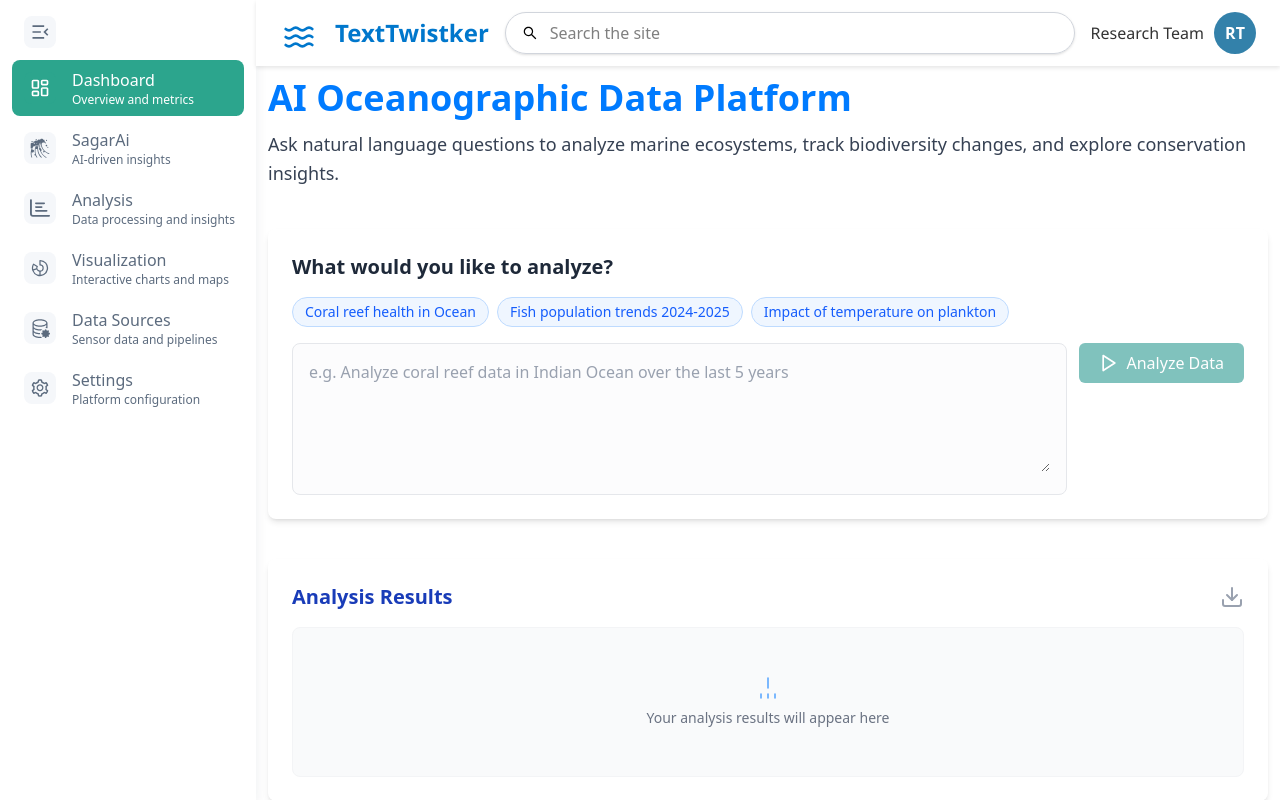
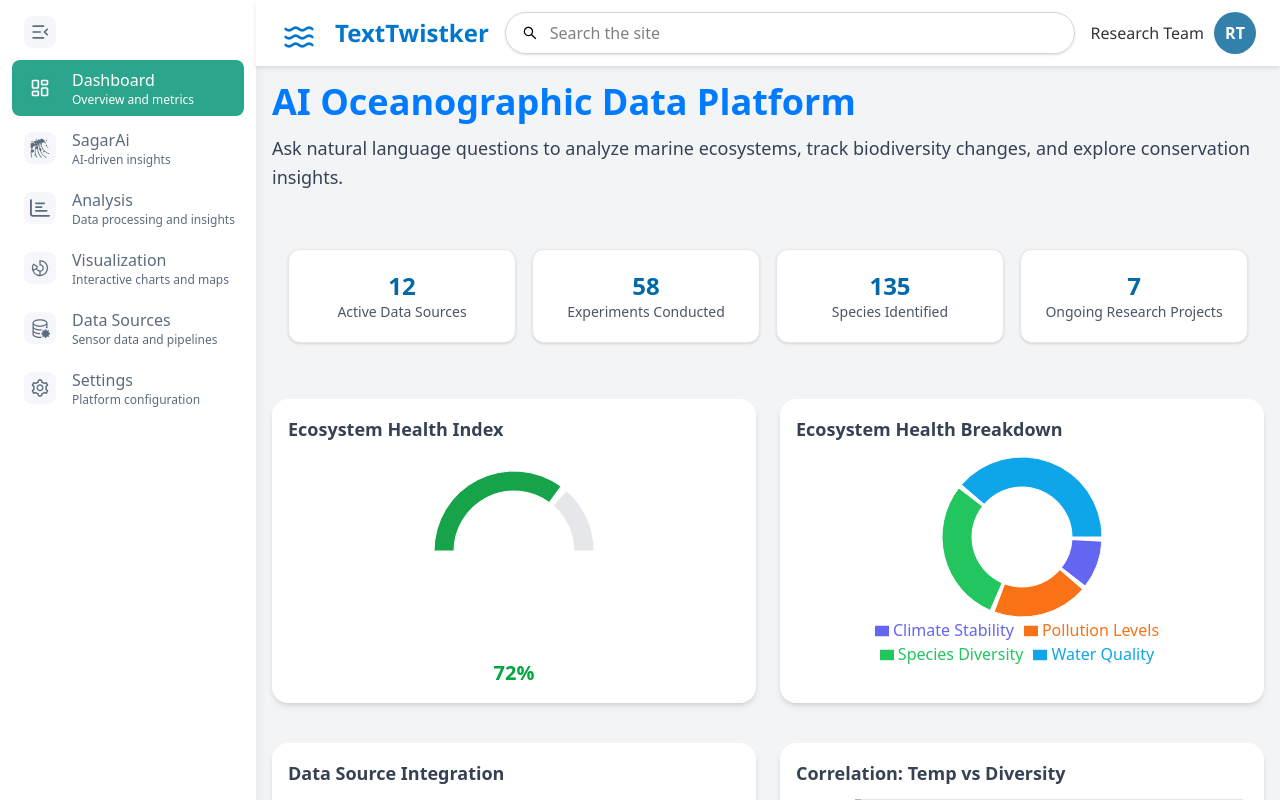
Before and after one commit to TechTrekkers-GEHU/aioceanographic-frontend, a React (Vite) app: page / in a window 1280 px wide. Built offline with nearby package versions, Linux system fonts and the light colour scheme.

Commit message:
changes in Dashboard

```diff
--- a/src/components/Home/Home.jsx
+++ b/src/components/Home/Home.jsx
@@ -1,14 +1,69 @@
-import React, { useState } from 'react';
+import React, { useState } from "react";
+import {
+  ResponsiveContainer,
+  PieChart,
+  Pie,
+  Cell,
+  ScatterChart,
+  Scatter,
+  CartesianGrid,
+  XAxis,
+  YAxis,
+  Tooltip,
+  Legend,
+  LineChart,
+  Line,
+  Sector, // ✅ FIX: import Sector
+} from "recharts";
 
-// Inline SVG Icons
-const AnalysisIcon = () => (
-  <svg xmlns="http://www.w3.org/2000/svg" width="20" height="20" viewBox="0 0 24 24" fill="none" stroke="currentColor" strokeWidth="2" strokeLinecap="round" strokeLinejoin="round"><polygon points="5 3 19 12 5 21 5 3"></polygon></svg>
-);
+// -------- Dummy Data --------
+const healthIndex = 72;
+const domainData = [
+  { name: "Oceanography", value: 85 },
+  { name: "Taxonomy", value: 65 },
+  { name: "Molecular / eDNA", value: 50 },
+  { name: "Morphology", value: 70 },
+];
+const COLORS = ["#0ea5e9", "#22c55e", "#f97316", "#6366f1"];
+
+const correlationData = [
+  { x: 24, y: 50 },
+  { x: 26, y: 47 },
+  { x: 27, y: 44 },
+  { x: 28, y: 39 },
+  { x: 29, y: 36 },
+  { x: 30, y: 32 },
+];
+
+const userProgressData = [
+  { week: "Week 1", activity: 5 },
+  { week: "Week 2", activity: 8 },
+  { week: "Week 3", activity: 12 },
+  { week: "Week 4", activity: 15 },
+  { week: "Week 5", activity: 10 },
+  { week: "Week 6", activity: 18 },
+];
+
+const healthBreakdownData = [
+  { name: "Water Quality", value: 40 },
+  { name: "Species Diversity", value: 30 },
+  { name: "Pollution Levels", value: 20 },
+  { name: "Climate Stability", value: 10 },
+];
+const BREAKDOWN_COLORS = ["#0ea5e9", "#22c55e", "#f97316", "#6366f1"];
+
+// -------- Icons --------
 const DownloadIcon = () => (
-  <svg xmlns="http://www.w3.org/2000/svg" width="24" height="24" viewBox="0 0 24 24" fill="none" stroke="currentColor" strokeWidth="2" strokeLinecap="round" strokeLinejoin="round"><path d="M21 15v4a2 2 0 0 1-2 2H5a2 2 0 0 1-2-2v-4"></path><polyline points="7 10 12 15 17 10"></polyline><line x1="12" y1="15" x2="12" y2="3"></line></svg>
+  <svg xmlns="http://www.w3.org/2000/svg" width="24" height="24" fill="none"
+    stroke="currentColor" strokeWidth="2" strokeLinecap="round" strokeLinejoin="round">
+    <path d="M21 15v4a2 2 0 0 1-2 2H5a2 2 0 0 1-2-2v-4"></path>
+    <polyline points="7 10 12 15 17 10"></polyline>
+    <line x1="12" y1="15" x2="12" y2="3"></line>
+  </svg>
 );
 const PlaceholderIcon = () => (
-  <svg xmlns="http://www.w3.org/2000/svg" width="24" height="24" viewBox="0 0 24 24" fill="none" stroke="currentColor" strokeWidth="1.5" strokeLinecap="round" strokeLinejoin="round">
+  <svg xmlns="http://www.w3.org/2000/svg" width="24" height="24" fill="none"
+    stroke="currentColor" strokeWidth="1.5" strokeLinecap="round" strokeLinejoin="round">
     <line x1="12" y1="2" x2="12" y2="12"></line>
     <line x1="5" y1="18" x2="5" y2="22"></line>
     <line x1="19" y1="18" x2="19" y2="22"></line>
@@ -16,96 +71,204 @@ const PlaceholderIcon = () => (
   </svg>
 );
 
-const SUGGESTION_CHIPS = [
-  { label: 'Coral reef health in Ocean', id: 1 },
-  { label: 'Fish population trends 2024-2025', id: 2 },
-  { label: 'Impact of temperature on plankton', id: 3 }
-];
+// -------- Components --------
+const HealthGauge = ({ score }) => {
+  const pieData = [
+    { name: "Health", value: score },
+    { name: "Remaining", value: 100 - score },
+  ];
+  return (
+    <div className="bg-white shadow-md rounded-2xl p-4 w-full">
+      <h3 className="text-lg font-semibold mb-2 text-gray-700">Ecosystem Health Index</h3>
+      <ResponsiveContainer width="100%" height={200}>
+        <PieChart>
+          <Pie data={pieData} innerRadius={60} outerRadius={80}
+            startAngle={180} endAngle={0} paddingAngle={5} dataKey="value">
+            <Cell fill="#16a34a" />
+            <Cell fill="#e5e7eb" />
+          </Pie>
+        </PieChart>
+      </ResponsiveContainer>
+      <div className="text-center mt-2">
+        <span className="text-xl font-bold text-green-600">{score}%</span>
+      </div>
+    </div>
+  );
+};
 
+const HealthBreakdown = () => (
+  <div className="bg-white shadow-md rounded-2xl p-4 w-full">
+    <h3 className="text-lg font-semibold mb-2 text-gray-700">Ecosystem Health Breakdown</h3>
+    <ResponsiveContainer width="100%" height={220}>
+      <PieChart>
+        <Pie
+          data={healthBreakdownData}
+          cx="50%"
+          cy="50%"
+          innerRadius={50}
+          outerRadius={80}
+          dataKey="value"
+          paddingAngle={3}
+          isAnimationActive={true}
+          animationBegin={300}
+          animationDuration={2000}
+          activeIndex={0}
+          activeShape={(props) => {
+            const { cx, cy, midAngle, innerRadius, outerRadius,
+              startAngle, endAngle, fill, value } = props;
+            return (
+              <g>
+                <text x={cx} y={cy} dy={8} textAnchor="middle" fill={fill}>
+                  {`${value}%`}
+                </text>
+                <Sector
+                  cx={cx}
+                  cy={cy}
+                  innerRadius={innerRadius}
+                  outerRadius={outerRadius + 8}
+                  startAngle={startAngle}
+                  endAngle={endAngle}
+                  fill={fill}
+                />
+              </g>
+            );
+          }}
+        >
+          {healthBreakdownData.map((entry, i) => (
+            <Cell key={`cell-${i}`} fill={BREAKDOWN_COLORS[i % BREAKDOWN_COLORS.length]} />
+          ))}
+        </Pie>
+        <Legend />
+        <Tooltip />
+      </PieChart>
+    </ResponsiveContainer>
+  </div>
+);
+
+const DomainProgress = () => (
+  <div className="bg-white shadow-md rounded-2xl p-4 w-full">
+    <h3 className="text-lg font-semibold mb-4 text-gray-700">Data Source Integration</h3>
+    <div className="space-y-3">
+      {domainData.map((d, i) => (
+        <div key={d.name}>
+          <div className="flex justify-between text-sm font-medium text-gray-600">
+            <span>{d.name}</span>
+            <span>{d.value}%</span>
+          </div>
+          <div className="w-full bg-gray-200 rounded-full h-2.5">
+            <div className="h-2.5 rounded-full"
+              style={{ width: `${d.value}%`, backgroundColor: COLORS[i % COLORS.length] }}>
+            </div>
+          </div>
+        </div>
+      ))}
+    </div>
+  </div>
+);
+
+const CorrelationChart = () => (
+  <div className="bg-white shadow-md rounded-2xl p-4 w-full">
+    <h3 className="text-lg font-semibold mb-2 text-gray-700">Correlation: Temp vs Diversity</h3>
+    <ResponsiveContainer width="100%" height={220}>
+      <ScatterChart>
+        <CartesianGrid />
+        <XAxis dataKey="x" type="number" name="Temperature (°C)" domain={[24, 31]} />
+        <YAxis dataKey="y" type="number" name="Diversity Index" />
+        <Tooltip cursor={{ strokeDasharray: "3 3" }} />
+        <Legend />
+        <Scatter name="Observations" data={correlationData} fill="#0ea5e9" />
+      </ScatterChart>
+    </ResponsiveContainer>
+  </div>
+);
+
+const UserProgressChart = () => (
+  <div className="bg-white shadow-md rounded-2xl p-6 w-full">
+    <h3 className="text-lg font-semibold mb-2 text-gray-700">User Progress & Activeness</h3>
+    <ResponsiveContainer width="100%" height={250}>
+      <LineChart data={userProgressData}>
+        <CartesianGrid strokeDasharray="3 3" />
+        <XAxis dataKey="week" />
+        <YAxis />
+        <Tooltip />
+        <Legend />
+        <Line type="monotone" dataKey="activity" stroke="#007bff" strokeWidth={2} dot={{ r: 4 }} />
+      </LineChart>
+    </ResponsiveContainer>
+  </div>
+);
+
+const AnalysisResults = () => (
+  <div className="bg-white p-6 rounded-lg shadow-md w-full">
+    <div className="flex justify-between items-center mb-4">
+      <h2 className="text-xl font-semibold text-blue-800">Analysis Results</h2>
+      <button className="text-gray-400 hover:text-blue-800 transition-colors"
+        onClick={() => console.log("Download triggered.")} aria-label="Download results">
+        <DownloadIcon />
+      </button>
+    </div>
+    <div className="flex flex-col items-center justify-center p-12 text-gray-500 border border-gray-100 rounded-lg bg-gray-50">
+      <div className="mb-2 text-blue-400">
+        <PlaceholderIcon />
+      </div>
+      <p className="text-sm">Your analysis results will appear here</p>
+    </div>
+  </div>
+);
+
+// -------- Main Page --------
 const Home = () => {
-  // Start empty; use placeholder for hint
-  const [query, setQuery] = useState('');
-
+  const [query, setQuery] = useState("");
   const handleChipClick = (chipText) => setQuery(`Analyze: ${chipText}`);
   const handleAnalysis = () => console.log(`Initiating analysis for: ${query}`);
-
   const canAnalyze = query.trim().length > 0;
 
   return (
-    // Wider desktop container; grows to 1400px, centered
-    <div className="space-y-10 w-full mx-auto p-3">
-      {/* Header */}
-      <div className="w-full">
+    <div className="space-y-10 w-full mx-auto p-4 bg-gray-100 min-h-screen">
+      {/* ===== Platform Header ===== */}
+      <header className="w-full">
         <h1 className="text-3xl xl:text-4xl font-semibold text-[#007bff] mb-3">
           AI Oceanographic Data Platform
         </h1>
         <p className="text-gray-700 text-base xl:text-lg leading-relaxed">
           Ask natural language questions to analyze marine ecosystems, track biodiversity changes, and explore conservation insights.
         </p>
-      </div>
+      </header>
 
-      {/* Analysis Input Card */}
-      <div className="bg-white p-6 rounded-lg shadow-md w-full">
-        <h2 className="text-xl font-semibold mb-4 text-gray-800">
-          What would you like to analyze?
-        </h2>
+      {/* ===== Stats Section ===== */}
+      <section className="max-w-7xl mx-auto grid grid-cols-2 md:grid-cols-4 gap-4 p-4"> {[ { label: "Active Data Sources", value: "12" }, { label: "Experiments Conducted", value: "58" }, { label: "Species Identified", value: "135" }, { label: "Ongoing Research Projects", value: "7" }, ].map((stat, idx) => ( <div key={idx} className="bg-white border border-gray-200 rounded-xl shadow-sm p-5 text-center">
+         <p className="text-2xl font-bold text-sky-700">{stat.value}</p>
+       <p className="text-sm text-gray-600">{stat.label}</p> </div> ))}
+       </section>
 
-        {/* Suggestion Chips */}
-        <div className="flex flex-wrap gap-2 mb-4">
-          {SUGGESTION_CHIPS.map((chip) => (
-            <button
-              key={chip.id}
-              onClick={() => handleChipClick(chip.label)}
-              className="px-3 py-1 text-sm rounded-full border border-blue-200 text-blue-600 bg-blue-50 hover:bg-blue-100 transition-colors"
-            >
-              {chip.label}
-            </button>
-          ))}
-        </div>
 
-        {/* Query Input + Button in responsive grid */}
-        <div className="grid gap-3 lg:grid-cols-[1fr_auto] items-start">
-          <div className="input-box-wrapper p-4 bg-gray-50/50 rounded-lg border border-gray-200">
-            <textarea
-              className="w-full h-28 p-0 border-none resize-y focus:ring-0 text-gray-700 bg-transparent outline-none placeholder:text-gray-400"
-              placeholder="e.g. Analyze coral reef data in Indian Ocean over the last 5 years"
-              value={query}
-              onChange={(e) => setQuery(e.target.value)}
-            />
-          </div>
+      {/* ===== Dashboard Section ===== */}
+      <section className="grid grid-cols-1 md:grid-cols-2 gap-6">
+        <HealthGauge score={healthIndex} />
+        <HealthBreakdown /> {/* ✅ Added breakdown chart */}
+      </section>
 
-          <button
-            className="px-5 py-2 bg-[#2d9a92] text-white rounded-md font-medium inline-flex items-center gap-2 hover:bg-[#20807b] disabled:opacity-60 disabled:cursor-not-allowed transition-colors"
-            onClick={handleAnalysis}
-            disabled={!canAnalyze}
-          >
-            <AnalysisIcon />
-            Analyze Data
-          </button>
-        </div>
-      </div>
+      <section className="grid grid-cols-1 lg:grid-cols-2 gap-6 pb-4">
+        <DomainProgress />
+        <CorrelationChart />
+      </section>
 
-      {/* Analysis Results Card */}
-      <div className="bg-white p-6 rounded-lg shadow-md w-full">
-        <div className="flex justify-between items-center mb-4">
-          <h2 className="text-xl font-semibold text-blue-800">Analysis Results</h2>
-          <button
-            className="text-gray-400 hover:text-blue-800 transition-colors"
-            onClick={() => console.log('Download triggered.')}
-            aria-label="Download results"
-          >
-            <DownloadIcon />
-          </button>
-        </div>
+      {/* ===== Research Projects Tracker ===== */}
+      <section className="grid grid-cols-1 lg:grid-cols-2 gap-6 pb-4">
+  <div className="bg-white shadow-md rounded-2xl p-4 h-64 w-full">
+    <h3 className="text-lg font-semibold text-gray-700 mb-1">
+      Research Projects / Experiments Tracker
+    </h3>
+    <p className="text-sm text-gray-400">(Coming Soon)</p>
+  </div>
+</section>
 
-        {/* Results Placeholder */}
-        <div className="flex flex-col items-center justify-center p-12 text-gray-500 border border-gray-100 rounded-lg bg-gray-50">
-          <div className="mb-2 text-blue-400">
-            <PlaceholderIcon />
-          </div>
-          <p className="text-sm">Your analysis results will appear here</p>
-        </div>
-      </div>
+
+      {/* ===== User Progress + Analysis Results ===== */}
+      <section className="grid grid-cols-1 lg:grid-cols-2 gap-6">
+        <UserProgressChart />
+        <AnalysisResults />
+      </section>
     </div>
   );
 };
```
